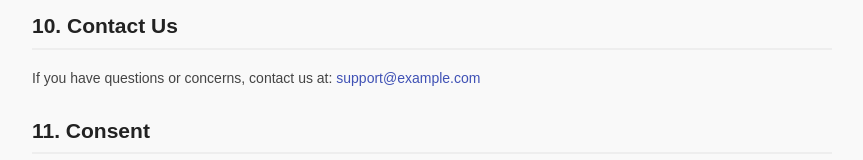
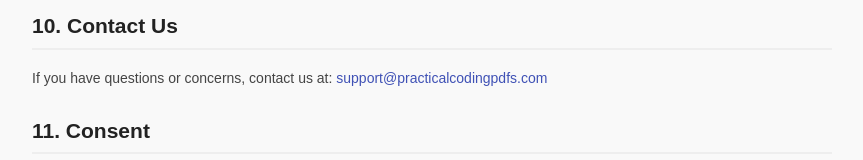
Before and after one commit to TUM17124/FullStack-Online-Library-, an Angular app in the folder FrontEnd/library-frontend/: page /privacy in a window 1280 px wide. Shown: the part 1509-1669 px from the top of the page, without its empty margins (208-1071 px from the left). Built offline with nearby package versions, Linux system fonts and the light colour scheme.

Commit message:
TERM AND PRIVACTY

```diff
--- a/FrontEnd/library-frontend/src/app/privacy/privacy.html
+++ b/FrontEnd/library-frontend/src/app/privacy/privacy.html
@@ -63,7 +63,7 @@
 
   <h2>10. Contact Us</h2>
   <p>
-    If you have questions or concerns, contact us at: <a href="mailto:support@example.com">support@example.com</a>
+    If you have questions or concerns, contact us at: <a href="mailto:support@practicalcodingpdfs.com">support@practicalcodingpdfs.com</a>
   </p>
 
   <h2>11. Consent</h2>
--- a/FrontEnd/library-frontend/src/app/terms/terms.html
+++ b/FrontEnd/library-frontend/src/app/terms/terms.html
@@ -62,6 +62,6 @@
 
   <h2>12. Contact Us</h2>
   <p>
-    For questions or concerns, contact us at: <a href="mailto:support@example.com">support@example.com</a>
+    For questions or concerns, contact us at: <a href="mailto:support@practicalcodingpdfs.com">support@practicalcodingpdfs.com</a>
   </p>
 </div>
```
